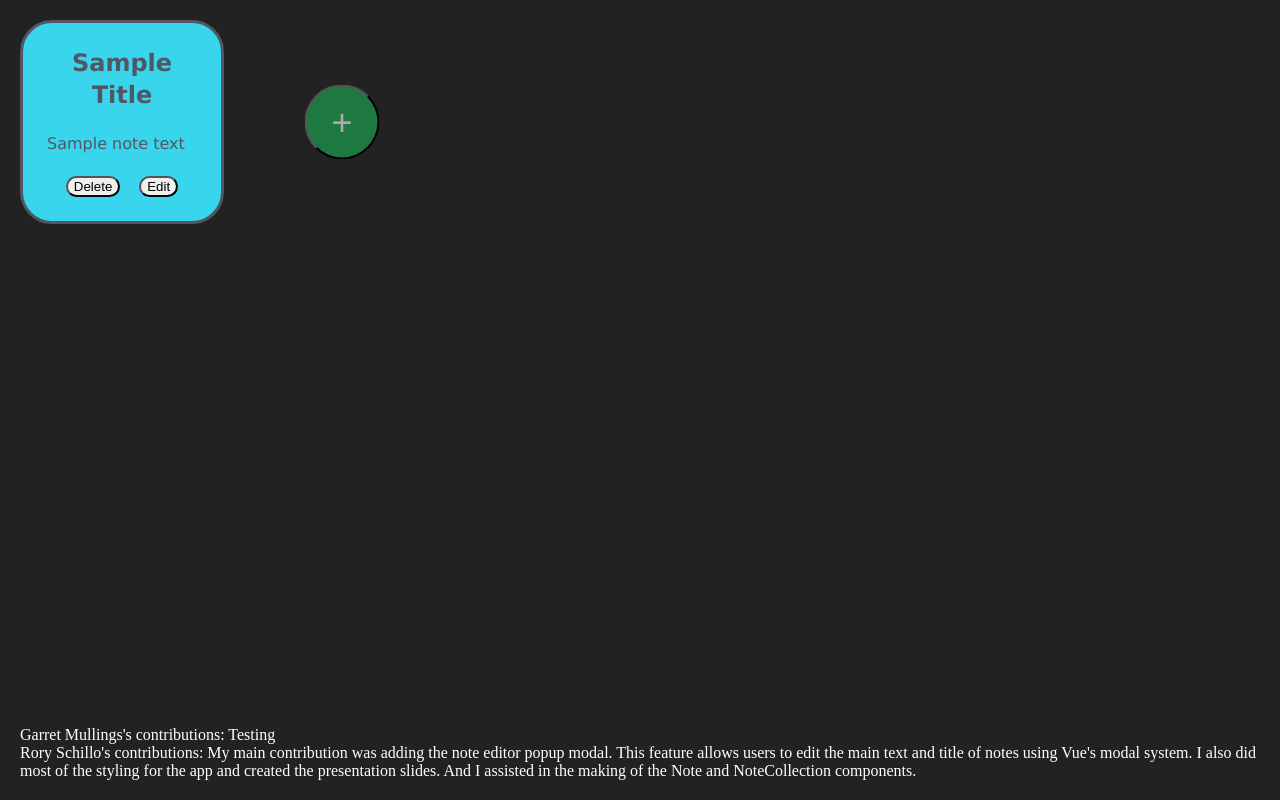
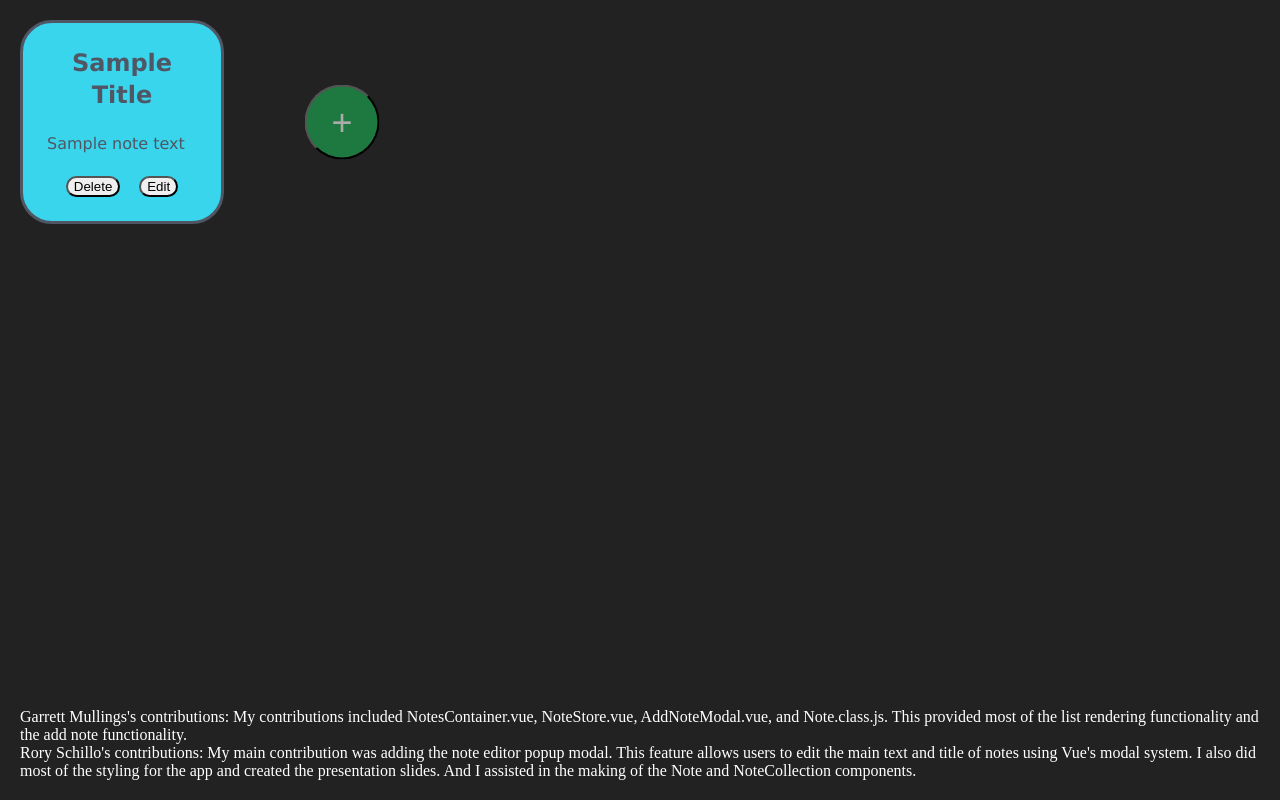
Before and after one commit to Slenderslayer88/Nuxt_Notes, a Vue app in the folder Vue-Notes-App/: page / in a window 1280 px wide. Built offline with nearby package versions, Linux system fonts and the light colour scheme.

Commit message:
Add my contributions to the footer

```diff
--- a/Vue-Notes-App/src/App.vue
+++ b/Vue-Notes-App/src/App.vue
@@ -11,7 +11,8 @@ const num = 10;
 	<NotesContainer /> <!--Component-->
     <footer class="mb-5 ml-5 fixed bottom-0 left-0">
         <div id="Rory's contributions" >
-            Garret Mullings's contributions: Testing
+            Garrett Mullings's contributions: My contributions included NotesContainer.vue, NoteStore.vue, AddNoteModal.vue, and Note.class.js. This provided most of the list rendering
+			functionality and the add note functionality.
         </div>
         <div id="Rory's contributions" >
             Rory Schillo's contributions: My main contribution was adding the note editor popup modal. This feature allows users to edit the main text and title of notes using Vue's modal
```
